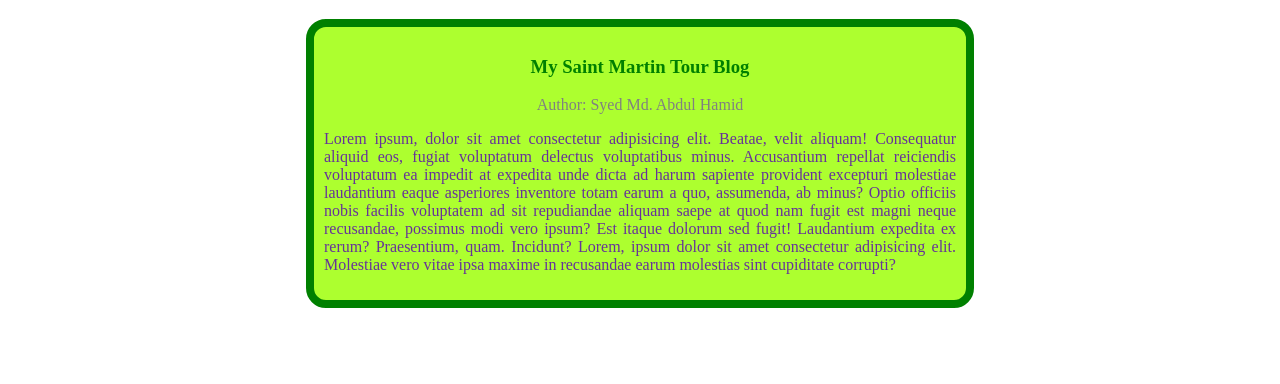
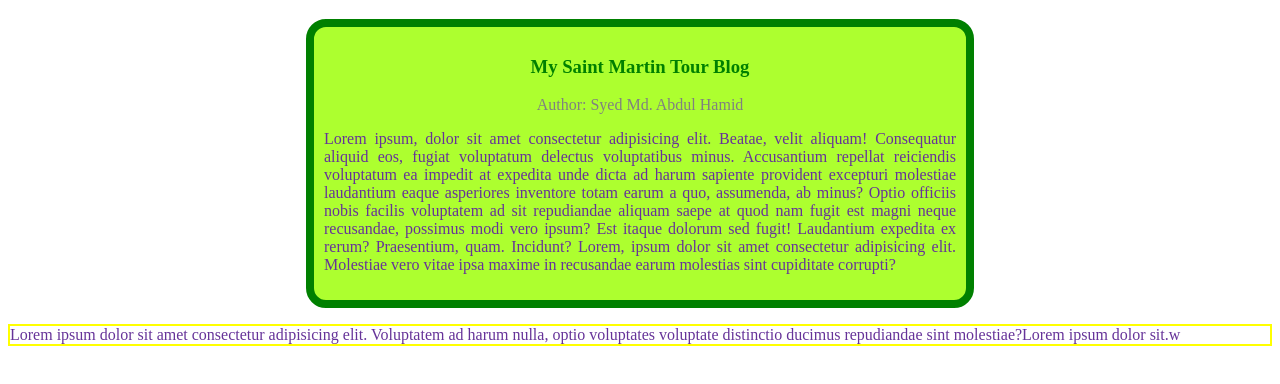
Before and after one commit to SMhamidAzad/my-third-repo, a plain HTML site: page index.html in a window 1280 px wide. Shown: the part 124-508 px from the top of the page. Drawn offline with Linux system fonts and the light colour scheme.

Commit message:
p tag added

```diff
--- a/index.html
+++ b/index.html
@@ -45,5 +45,6 @@
         <span>Author: Syed Md. Abdul Hamid</span>
         <p>Lorem ipsum, dolor sit amet consectetur adipisicing elit. Beatae, velit aliquam! Consequatur aliquid eos, fugiat voluptatum delectus voluptatibus minus. Accusantium repellat reiciendis voluptatum ea impedit at expedita unde dicta ad harum sapiente provident excepturi molestiae laudantium eaque asperiores inventore totam earum a quo, assumenda, ab minus? Optio officiis nobis facilis voluptatem ad sit repudiandae aliquam saepe at quod nam fugit est magni neque recusandae, possimus modi vero ipsum? Est itaque dolorum sed fugit! Laudantium expedita ex rerum? Praesentium, quam. Incidunt? Lorem, ipsum dolor sit amet consectetur adipisicing elit. Molestiae vero vitae ipsa maxime in recusandae earum molestias sint cupiditate corrupti?</p>
     </div>
+    <p style="color: rebeccapurple; border: 2px solid yellow;">Lorem ipsum dolor sit amet consectetur adipisicing elit. Voluptatem ad harum nulla, optio voluptates voluptate distinctio ducimus repudiandae sint molestiae?Lorem ipsum dolor sit.w</p>
 </body>
 </html>
```
